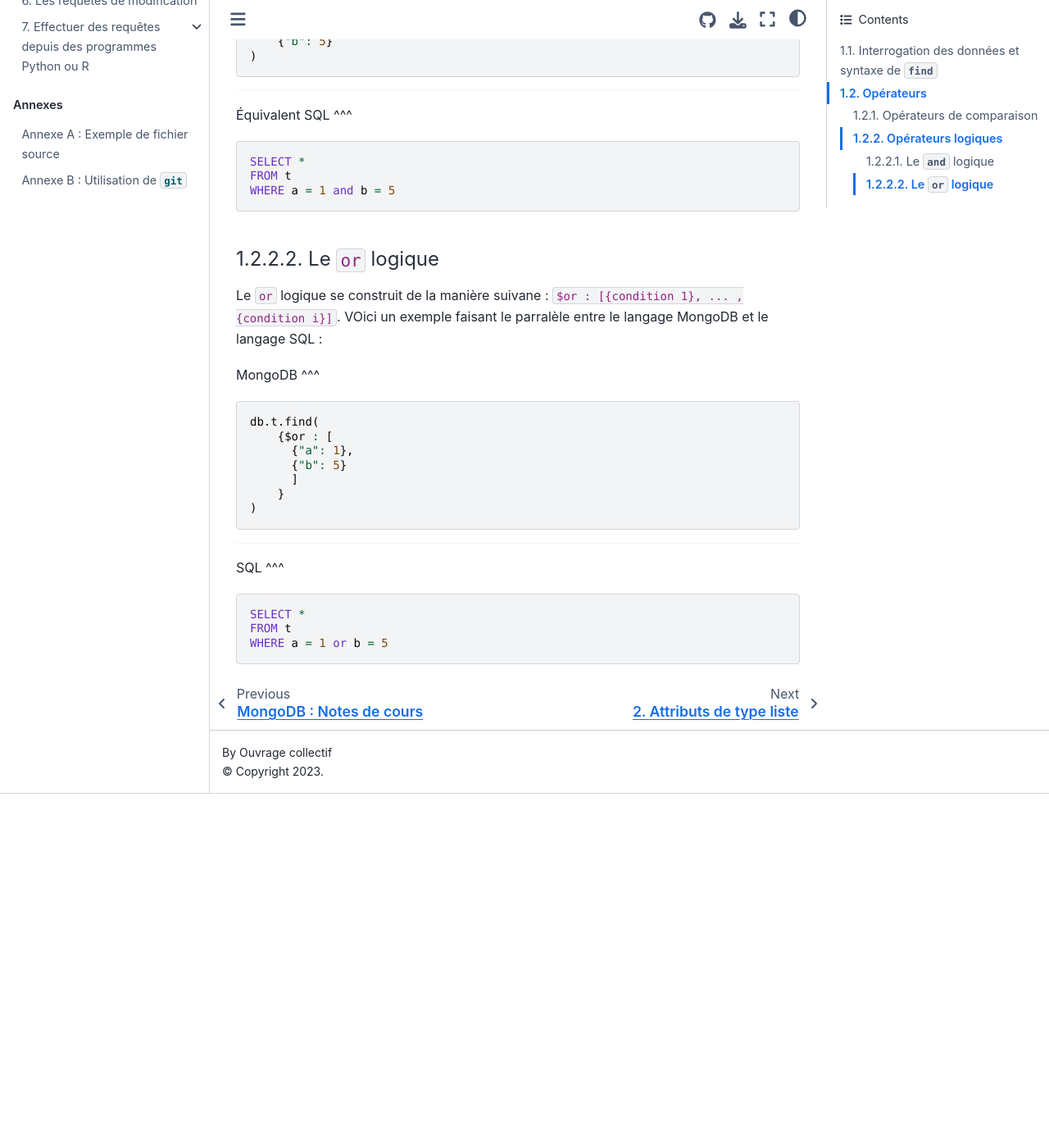
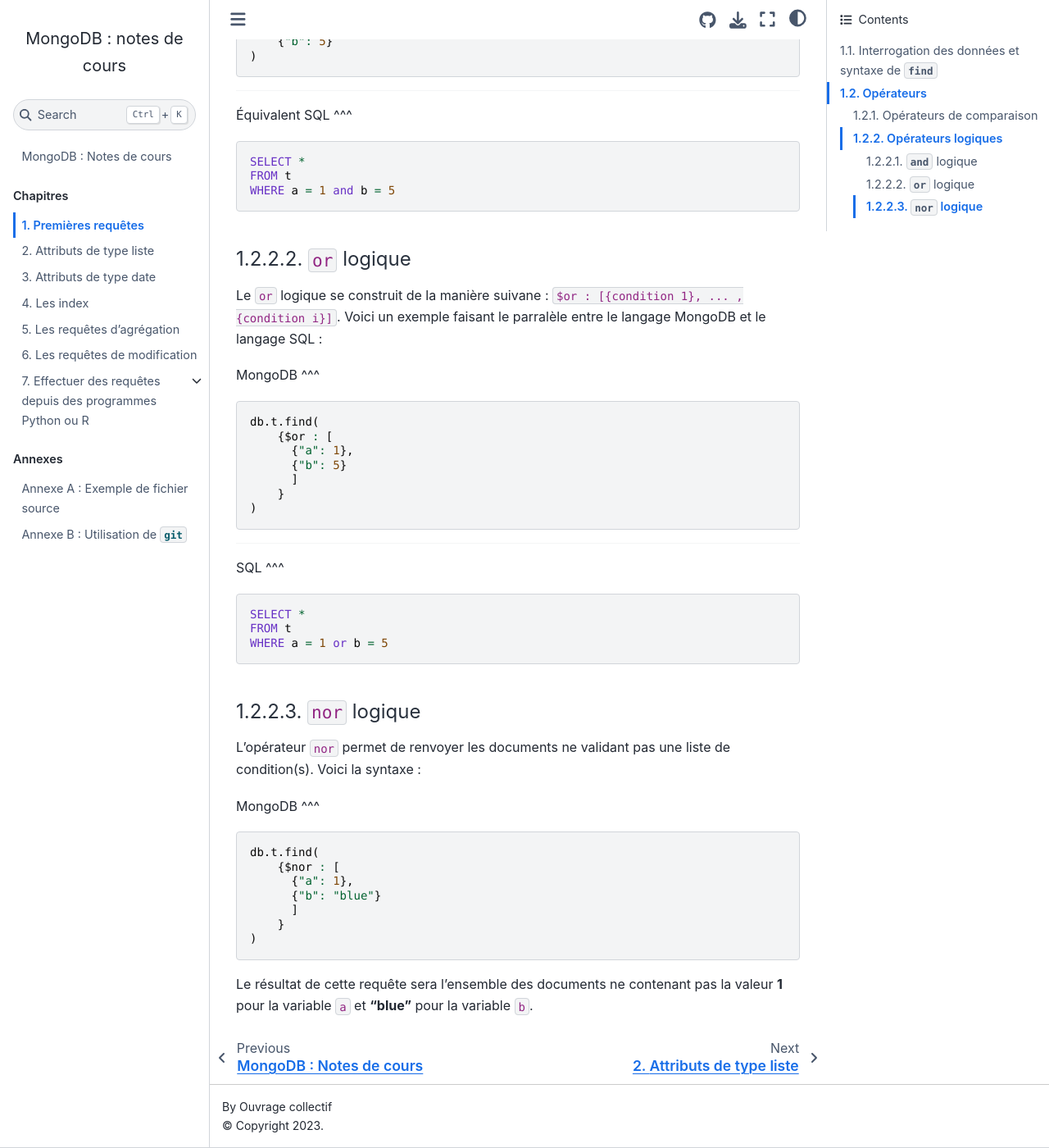
Before and after one commit to rtavenar/mongo_book, a Jupyter Book: the page built from content/01_find.md, in a window 1280 px wide and 1400 px high, scrolled down 1739 px. Shown: the whole window at 82% size. Built offline with Jupyter Book 1.0.4 settings and Sphinx 7.4.7 and the Sphinx Book theme 1.1.4, drawn with Linux system fonts in a browser that asks for light colours; before the commit the page ends 2707 px from its top, so only the background shows below that.

Commit message:
Ajout du nor : ne pas évaluer

````diff
--- a/content/01_find.md
+++ b/content/01_find.md
@@ -69,7 +69,7 @@
 
 Les opérateurs logiques englobent `and`, `or` et `nor`.
 
-#### Le `and` logique
+#### `and` logique
 
 Pour faire une requête avec un `and` logique en MongoDB, il suffit de séparer par une virgule chaque condition :
 
@@ -92,9 +92,9 @@
 WHERE a = 1 and b = 5
 ```
 
-#### Le `or` logique
+#### `or` logique
 
-Le `or` logique se construit de la manière suivane : `$or : [{condition 1}, ... , {condition i}]`. VOici un exemple faisant le parralèle entre le langage MongoDB et le langage SQL :
+Le `or` logique se construit de la manière suivane : `$or : [{condition 1}, ... , {condition i}]`. Voici un exemple faisant le parralèle entre le langage MongoDB et le langage SQL :
 
 MongoDB
 ^^^
@@ -117,3 +117,20 @@
 FROM t
 WHERE a = 1 or b = 5
 ```
+
+#### `nor` logique
+
+L'opérateur `nor` permet de renvoyer les documents ne validant pas une liste de condition(s). Voici la syntaxe :
+
+MongoDB
+^^^
+```javascript
+db.t.find(
+    {$nor : [
+      {"a": 1},
+      {"b": "blue"}
+      ]
+    }
+)
+```
+Le résultat de cette requête sera l'ensemble des documents ne contenant pas la valeur **1** pour la variable `a` et **"blue"** pour la variable `b`.
````
